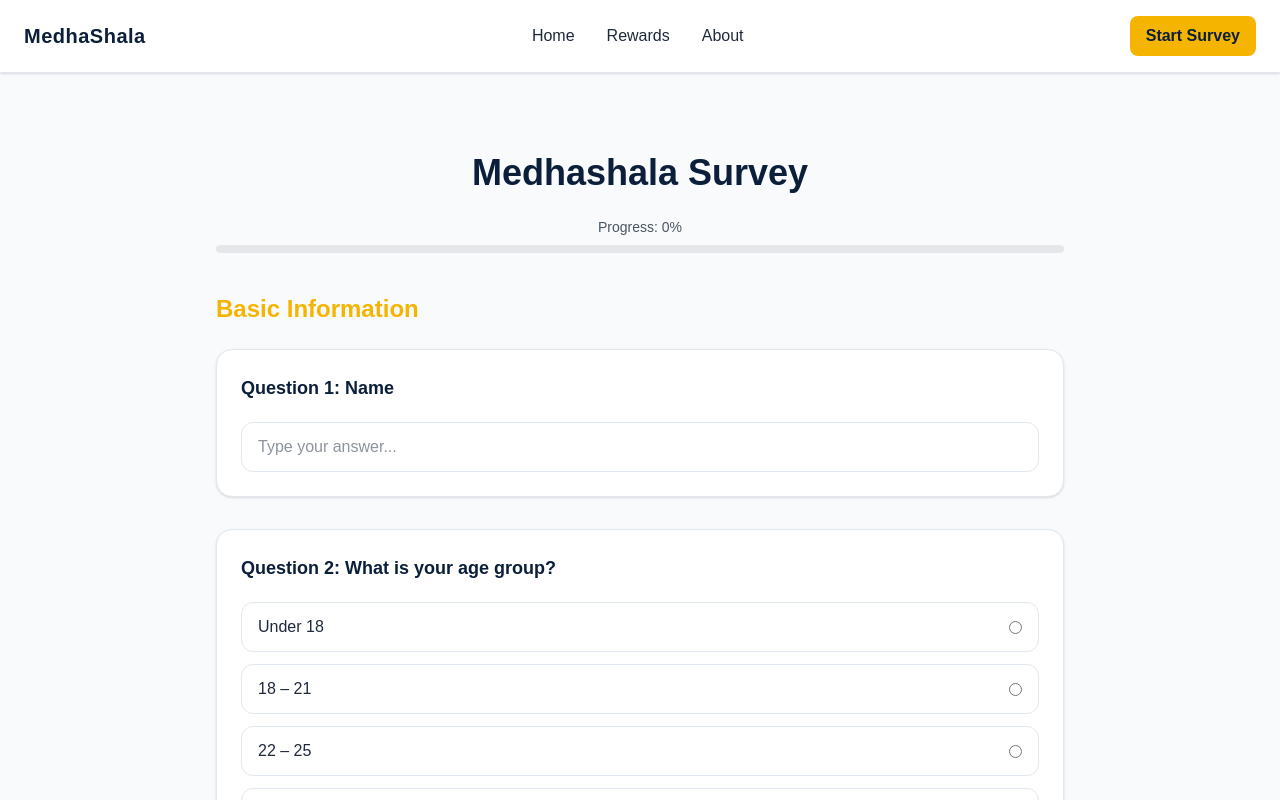
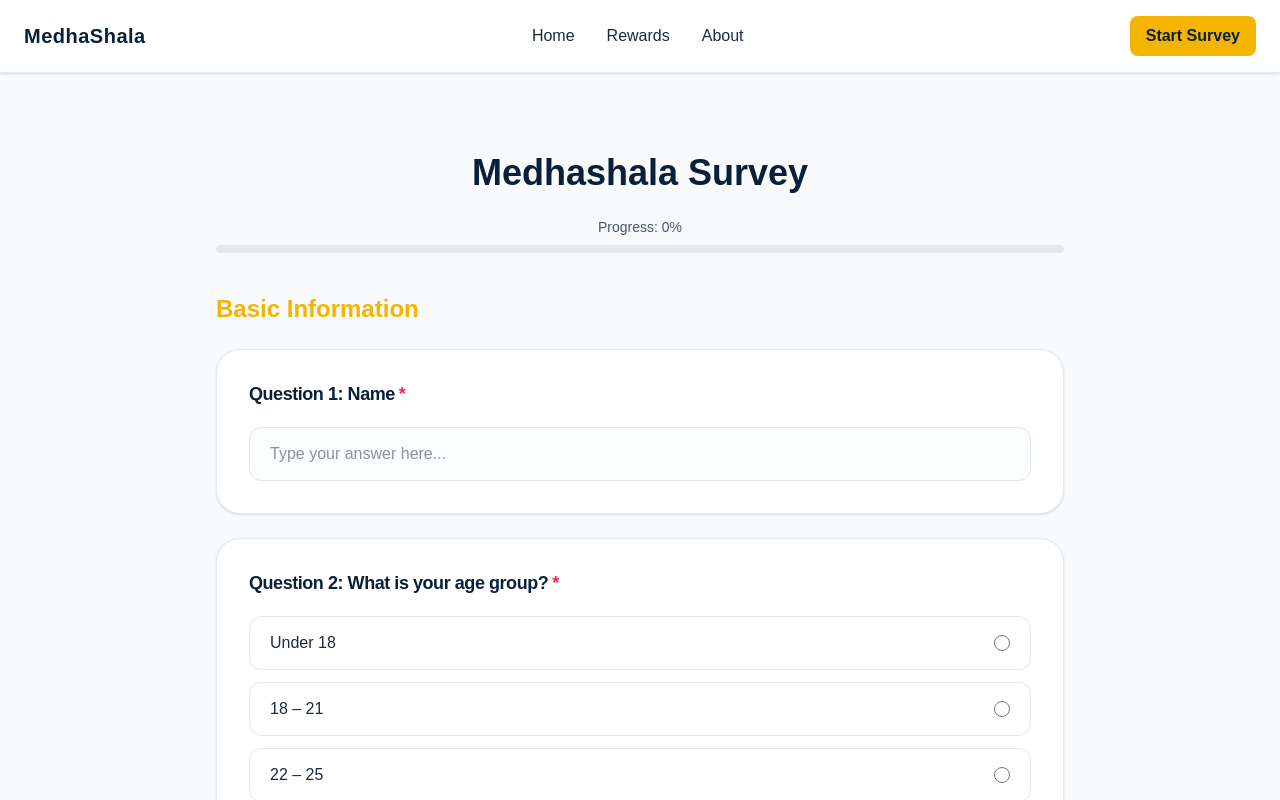
Before and after one commit to vishnukant5129/Medhashala_form, a React (Vite) app: page /survey in a window 1280 px wide. Shown: the top 800 px of the page. Built offline with nearby package versions, Linux system fonts and the light colour scheme.

Commit message:
add question *

```diff
--- a/src/components/common/CTA.jsx
+++ b/src/components/common/CTA.jsx
@@ -5,7 +5,7 @@ export default function CTA() {
   const navigate = useNavigate();
 
   return (
-    <section id="cta" className="py-28 px-6">
+    <section id="cta" className="py-15 px-6">
 
       <motion.div
         whileHover={{ scale: 1.01 }}
--- a/src/components/form/Question.jsx
+++ b/src/components/form/Question.jsx
@@ -15,55 +15,56 @@ export default function Question({ q, value, onChange }) {
 
     return (
         <div
-            className="mb-8 p-6 rounded-2xl shadow-sm hover:shadow-md transition"
-            style={{ backgroundColor: COLORS.white, border: `1px solid ${COLORS.border}` }}
+            className="mb-6 p-6 md:p-8 rounded-3xl shadow-sm hover:shadow-md transition-all duration-300 bg-white"
+            style={{ border: `1px solid ${COLORS.border}` }}
         >
-            {/* Question */}
+            {/* QUESTION LABEL */}
+            <div className="mb-5">
                 <h3
-                className="text-lg font-semibold mb-5"
+                    className="text-base md:text-lg font-bold tracking-tight leading-snug flex items-start gap-1"
                     style={{ color: COLORS.primary }}
                 >
-                {q.label}
+                    <span>{q.label}</span>
+                    {q.required !== false && (
+                        <span className="text-rose-500 font-extrabold select-none" title="Required field">*</span>
+                    )}
                 </h3>
+            </div>
 
-            {/* TEXT */}
+            {/* TEXT INPUT TYPE */}
             {q.type === "text" && (
+                <div className="relative rounded-xl transition-all duration-200">
                     <input
                         type="text"
                         value={value || ""}
                         onChange={handleTextChange}
-                    placeholder="Type your answer..."
-                    className="w-full px-4 py-3 rounded-xl outline-none transition"
+                        placeholder="Type your answer here..."
+                        className="w-full px-5 py-3.5 rounded-xl border outline-none transition-all duration-200 text-sm md:text-base bg-slate-50/50 focus:bg-white focus:ring-4 focus:ring-amber-500/10 focus:shadow-sm"
                         style={{
-                        border: `1px solid ${COLORS.border}`,
+                            borderColor: COLORS.border,
                             color: COLORS.text,
                         }}
-                    onFocus={(e) =>
-                        (e.target.style.borderColor = COLORS.accent)
-                    }
-                    onBlur={(e) =>
-                        (e.target.style.borderColor = COLORS.border)
-                    }
+                        onFocus={(e) => (e.target.style.borderColor = COLORS.accent)}
+                        onBlur={(e) => (e.target.style.borderColor = COLORS.border)}
                     />
+                </div>
             )}
 
-            {/* RADIO */}
+            {/* RADIO INPUT TYPE */}
             {q.type === "radio" && (
                 <div className="grid gap-3">
-                    {q.options.map((opt) => (
+                    {q.options.map((opt) => {
+                        const isSelected = value === opt;
+                        return (
                             <label
                                 key={opt}
-                            className="flex items-center justify-between px-4 py-3 rounded-xl cursor-pointer transition"
+                                className="flex items-center justify-between px-5 py-3.5 rounded-xl cursor-pointer border text-sm md:text-base font-medium transition-all duration-200 group active:scale-[0.99]"
                                 style={{
-                                border: `1px solid ${value === opt
-                                        ? COLORS.accent
-                                        : COLORS.border
-                                    }`,
-                                backgroundColor:
-                                    value === opt ? "#FFF7E0" : COLORS.white,
+                                    borderColor: isSelected ? COLORS.accent : COLORS.border,
+                                    backgroundColor: isSelected ? `${COLORS.accent}10` : "transparent",
                                 }}
                             >
-                            <span style={{ color: COLORS.text }}>
+                                <span style={{ color: isSelected ? COLORS.primary : COLORS.text }}>
                                     {opt}
                                 </span>
 
@@ -71,50 +72,49 @@ export default function Question({ q, value, onChange }) {
                                     type="radio"
                                     name={q.id}
                                     value={opt}
-                                checked={value === opt}
+                                    checked={isSelected}
                                     onChange={handleRadioChange}
+                                    className="w-4 h-4 cursor-pointer transition-transform duration-200 group-hover:scale-110"
                                     style={{
                                         accentColor: COLORS.accent,
                                     }}
                                 />
                             </label>
-                    ))}
+                        );
+                    })}
                 </div>
             )}
 
-            {/* CHECKBOX */}
+            {/* CHECKBOX INPUT TYPE */}
             {q.type === "checkbox" && (
                 <div className="grid gap-3">
-                    {q.options.map((opt) => (
+                    {q.options.map((opt) => {
+                        const isChecked = value?.includes(opt);
+                        return (
                             <label
                                 key={opt}
-                            className="flex items-center justify-between px-4 py-3 rounded-xl cursor-pointer transition"
+                                className="flex items-center justify-between px-5 py-3.5 rounded-xl cursor-pointer border text-sm md:text-base font-medium transition-all duration-200 group active:scale-[0.99]"
                                 style={{
-                                border: `1px solid ${value?.includes(opt)
-                                        ? COLORS.accent
-                                        : COLORS.border
-                                    }`,
-                                backgroundColor: value?.includes(opt)
-                                    ? "#FFF7E0"
-                                    : COLORS.white,
+                                    borderColor: isChecked ? COLORS.accent : COLORS.border,
+                                    backgroundColor: isChecked ? `${COLORS.accent}10` : "transparent",
                                 }}
                             >
-                            <span style={{ color: COLORS.text }}>
+                                <span style={{ color: isChecked ? COLORS.primary : COLORS.text }}>
                                     {opt}
                                 </span>
 
                                 <input
                                     type="checkbox"
-                                checked={value?.includes(opt) || false}
-                                onChange={() =>
-                                    handleCheckboxChange(opt)
-                                }
+                                    checked={isChecked || false}
+                                    onChange={() => handleCheckboxChange(opt)}
+                                    className="w-4 h-4 rounded cursor-pointer transition-transform duration-200 group-hover:scale-110"
                                     style={{
                                         accentColor: COLORS.accent,
                                     }}
                                 />
                             </label>
-                    ))}
+                        );
+                    })}
                 </div>
             )}
         </div>
```
Lines whose indentation alone changed are shown as unchanged.
